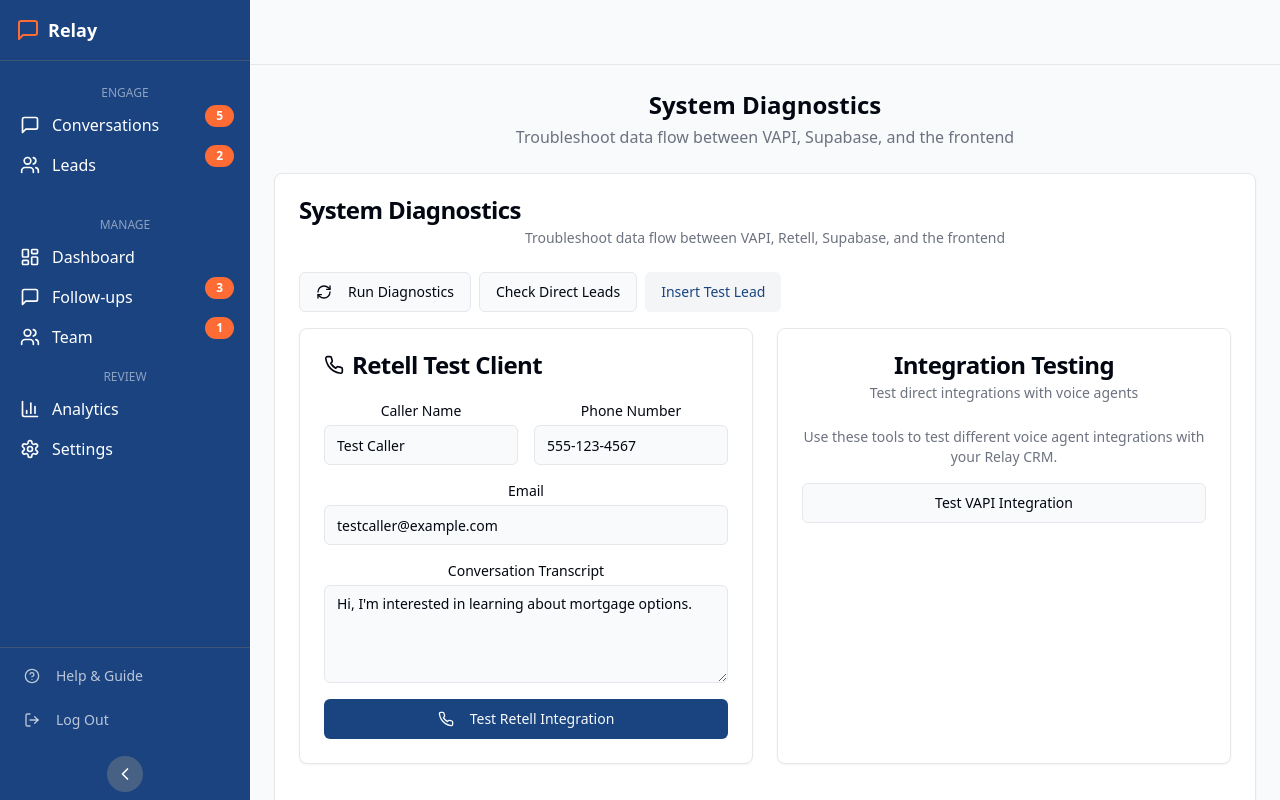
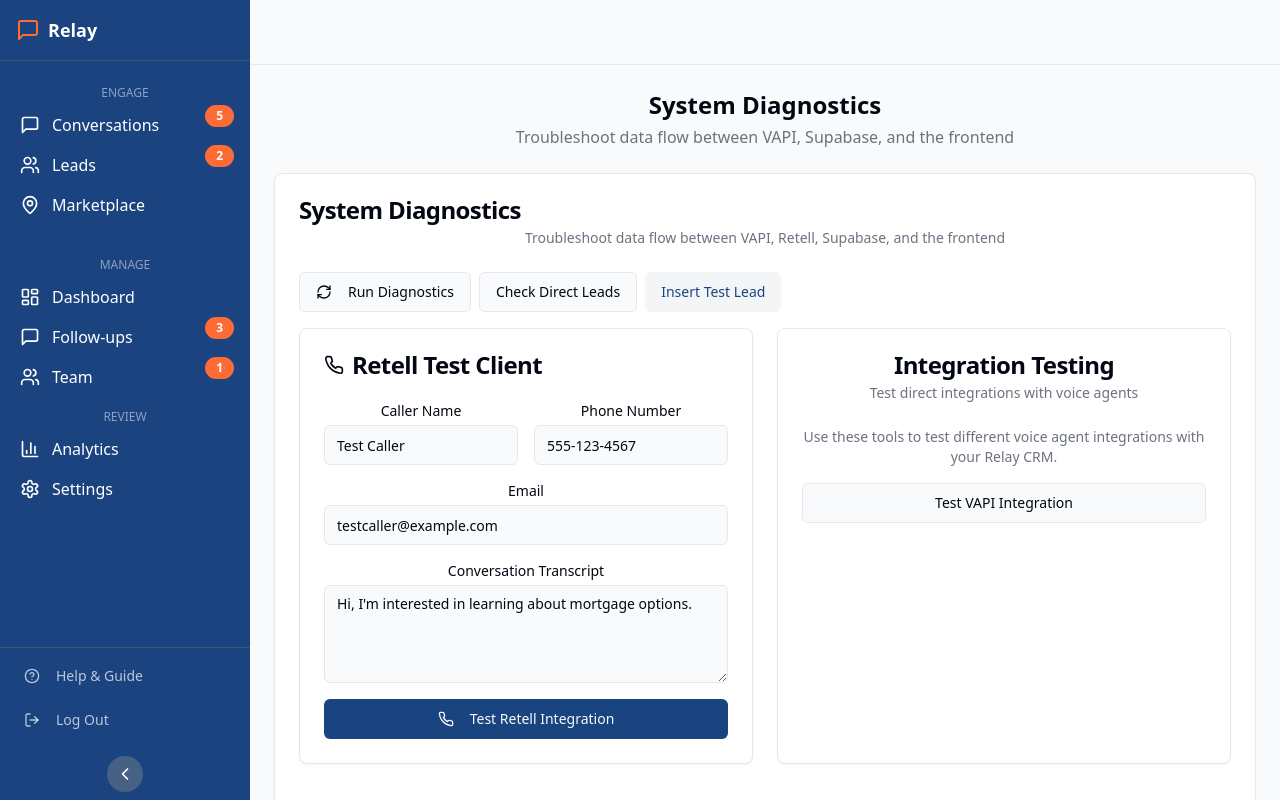
Before and after one commit to alexcopeland13/relay-isa-automation, a React (Vite) app: page /diagnostics in a window 1280 px wide. Built offline with nearby package versions, Linux system fonts and the light colour scheme.

Commit message:
Add system administrator role
Update user role to system administrator to enable full site access and visibility of the Showing Marketplace in the sidebar.

```diff
--- a/src/components/layout/Sidebar.tsx
+++ b/src/components/layout/Sidebar.tsx
@@ -99,6 +99,7 @@ export const Sidebar = () => {
   const engageItems: NavItem[] = [
     { icon: MessageSquare, label: 'Conversations', path: '/conversations', badgeCount: 5 },
     { icon: Users, label: 'Leads', path: '/leads', badgeCount: 2 },
+    { icon: MapPin, label: 'Marketplace', path: '/marketplace' },
   ];
 
   const manageItems: NavItem[] = [
```
